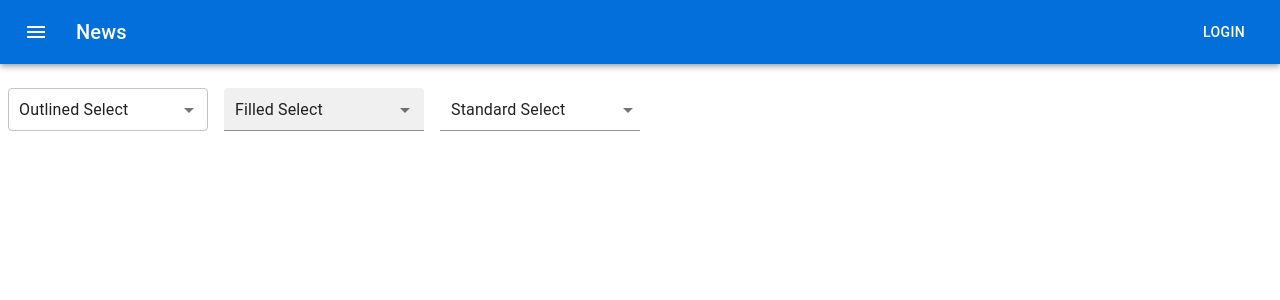
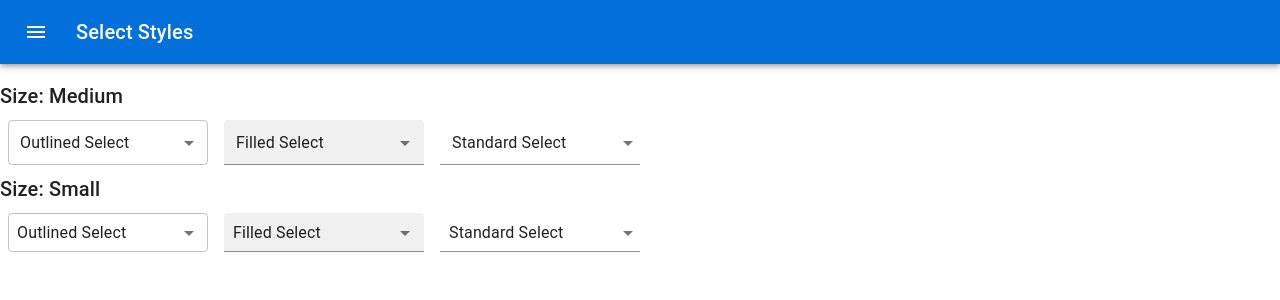
Before and after one commit to Sourav-98/react-mui-styleguide, a React (Create React App) app: page /styleguide/select in a window 1280 px wide. Shown: the top 300 px of the page. Built offline with nearby package versions, Linux system fonts and the light colour scheme.

Commit message:
Additional styleoverrides changes

```diff
--- a/package.json
+++ b/package.json
@@ -48,6 +48,7 @@
     ]
   },
   "devDependencies": {
+    "@babel/plugin-proposal-private-property-in-object": "^7.21.11",
     "@types/react-router-dom": "^5.3.3"
   }
 }
--- a/src/Components/StyleGuides/AutoComplete/index.tsx
+++ b/src/Components/StyleGuides/AutoComplete/index.tsx
@@ -1,4 +1,4 @@
-import { Autocomplete, Box, TextField } from "@mui/material"
+import { Autocomplete, Box, TextField, Typography } from "@mui/material"
 import { useEffect } from "react";
 
 
@@ -13,6 +13,8 @@ const AutoCompleteStyleGuide: React.FC = (): JSX.Element => {
   });
 
   return (
+    <Box display='flex' flexDirection={'column'}>
+      <Typography variant="h6">Size: Medium</Typography>
       <Box display={'flex'} flexDirection={'row'}>
         <Autocomplete
           sx={{ m: 1, width: 200 }}
@@ -30,6 +32,29 @@ const AutoCompleteStyleGuide: React.FC = (): JSX.Element => {
           renderInput={(props) => (<TextField variant="standard" {...props} placeholder="Standard Autocomplete" />)}
         />
       </Box>
+      <Typography variant="h6">Size: Small</Typography>
+      <Box display={'flex'} flexDirection={'row'}>
+        <Autocomplete
+          size="small"
+          sx={{ m: 1, width: 200 }}
+          options={[]}
+          renderInput={(props) => (<TextField {...props} placeholder="Outlined Autocomplete" />)}
+        />
+        <Autocomplete
+          size="small"
+          sx={{ m: 1, width: 200 }}
+          options={[]}
+          renderInput={(props) => (<TextField variant="filled" {...props} placeholder="Filled Autocomplete" />)}
+        />
+        <Autocomplete
+          size="small"
+          sx={{ m: 1, width: 200 }}
+          options={[]}
+          renderInput={(props) => (<TextField variant="standard" {...props} placeholder="Standard Autocomplete" />)}
+        />
+      </Box>
+    </Box>
+
   )
 }
 
--- a/src/Components/StyleGuides/SelectFields/index.tsx
+++ b/src/Components/StyleGuides/SelectFields/index.tsx
@@ -1,4 +1,4 @@
-import { Box, MenuItem, Select } from "@mui/material"
+import { Box, MenuItem, Select, Typography } from "@mui/material"
 import { useEffect } from "react";
 
 const SelectFieldsStyleGuide: React.FC = (): JSX.Element => {
@@ -12,7 +12,9 @@ const SelectFieldsStyleGuide: React.FC = (): JSX.Element => {
   }, []);
 
   return (
-    <Box>
+    <Box display='flex' flexDirection={'column'}>
+      <Typography variant="h6">Size: Medium</Typography>
+      <Box display={'flex'} flexDirection={'row'}>
         <Select
           sx={{ m: 1, width: 200 }}
           value={1}
@@ -34,6 +36,33 @@ const SelectFieldsStyleGuide: React.FC = (): JSX.Element => {
           <MenuItem value={1}>Standard Select</MenuItem>
         </Select>
       </Box>
+      <Typography variant="h6">Size: Small</Typography>
+      <Box display={'flex'} flexDirection={'row'}>
+        <Select
+          size="small"
+          sx={{ m: 1, width: 200 }}
+          value={1}
+        >
+          <MenuItem value={1}>Outlined Select</MenuItem>
+        </Select>
+        <Select
+          size="small"
+          sx={{ m: 1, width: 200 }}
+          variant="filled"
+          value={1}
+        >
+          <MenuItem value={1}>Filled Select</MenuItem>
+        </Select>
+        <Select
+          size="small"
+          sx={{ m: 1, width: 200 }}
+          variant="standard"
+          value={1}
+        >
+          <MenuItem value={1}>Standard Select</MenuItem>
+        </Select>
+      </Box>
+    </Box>
   )
 }
 
--- a/src/Components/StyleGuides/TextFields/index.tsx
+++ b/src/Components/StyleGuides/TextFields/index.tsx
@@ -1,7 +1,14 @@
-import { Box, TextField } from "@mui/material";
+import { Box, TextField, Typography } from "@mui/material";
 import { useEffect } from "react";
+import { Await, useLoaderData } from "react-router-dom";
 
 const TextFieldStyleGuide: React.FC = (): JSX.Element => {
+
+  const loaderData = useLoaderData();
+
+  useEffect(() => {
+    console.log('TextField loader data', loaderData);
+  }, [loaderData])
 
   useEffect(() => {
     console.log('TextFieldStyleGuide rendered - Onetime useEffect......');
@@ -12,7 +19,14 @@ const TextFieldStyleGuide: React.FC = (): JSX.Element => {
   }, []);
 
   return (
+    <Await
+      resolve={loaderData}
+      errorElement={
+        <div>Could not load reviews 😬</div>
+      }
+      children={(resolvedReviews) => (
         <Box display={'flex'} flexDirection={'column'} sx={{ p: 2 }}>
+          <Typography variant="h6">{`Color`}</Typography>
           <Box display={'flex'} flexDirection={'row'}>
             <TextField disabled sx={{ m: 1, width: 200 }} placeholder='Outlined Disabled'></TextField>
             <TextField sx={{ m: 1, width: 200 }} placeholder='Outlined Primary'></TextField>
@@ -43,7 +57,21 @@ const TextFieldStyleGuide: React.FC = (): JSX.Element => {
             <TextField variant="standard" color="warning" sx={{ m: 1, width: 200 }} placeholder='Standard Warning'></TextField>
             <TextField variant="standard" color="info" sx={{ m: 1, width: 200 }} placeholder='Standard Info'></TextField>
           </Box>
+          <Typography variant="h6">{`Size`}</Typography>
+          <Box display={'flex'} flexDirection={'row'}>
+            <TextField sx={{ m: 1, width: 200 }} placeholder='Outlined Medium'></TextField>
+            <TextField variant="filled" sx={{ m: 1, width: 200 }} placeholder='Filled Medium'></TextField>
+            <TextField variant="standard" sx={{ m: 1, width: 200 }} placeholder='Standard Medium'></TextField>
           </Box>
+          <Box display={'flex'} flexDirection={'row'}>
+            <TextField size="small" sx={{ m: 1, width: 200 }} placeholder='Outlined Small'></TextField>
+            <TextField size="small" variant="filled" sx={{ m: 1, width: 200 }} placeholder='Filled Small'></TextField>
+            <TextField size="small" variant="standard" sx={{ m: 1, width: 200 }} placeholder='Standard Small'></TextField>
+          </Box>
+        </Box>
+      )}
+    />
+
   )
 }
 
--- a/src/Components/StyleGuide.tsx
+++ b/src/Components/StyleGuides/index.tsx
@@ -1,6 +1,6 @@
 import { AppBar, Button, CircularProgress, Drawer, IconButton, List, ListItem, ListItemText, Toolbar, Typography } from "@mui/material";
 import { Suspense, useEffect, useState } from "react";
-import { Outlet } from "react-router-dom";
+import { Outlet, useLocation } from "react-router-dom";
 import MenuIcon from '@mui/icons-material/Menu';
 import { Link } from "react-router-dom";
 
@@ -8,14 +8,23 @@ const StyleGuide: React.FC = (): JSX.Element => {
 
   const [drawerOpen, setDrawerOpen] = useState<boolean>(false);
 
+  const { pathname } = useLocation();
+
   useEffect(() => {
     console.log('StyleGuide rendered - Onetime useEffect...');
   }, []);
 
+  useEffect(() => {
+    console.log('StyleGuide rendered - All time useEffect...');
+  });
+
+  useEffect(() => {
+    setDrawerOpen(false);
+  }, [pathname]);
 
   return (
     <>
-      <AppBar position="static" sx={{ mb: 2 }}>
+      <AppBar position="sticky" sx={{ mb: 2 }}>
         <Toolbar>
           <IconButton
             size="large"
@@ -28,9 +37,10 @@ const StyleGuide: React.FC = (): JSX.Element => {
             <MenuIcon />
           </IconButton>
           <Typography variant="h6" component="div" sx={{ flexGrow: 1 }}>
-            News
+            {
+              pathname.includes('/textfield') ? 'TextField Styles' : pathname.includes('/select') ? 'Select Styles' : pathname.includes('/autocomplete') ? 'Autocomplete Styles' : ''
+            }
           </Typography>
-          <Button color="inherit">Login</Button>
         </Toolbar>
       </AppBar>
       <Drawer
--- a/src/Theme/AppTheme.ts
+++ b/src/Theme/AppTheme.ts
@@ -1,13 +1,24 @@
-import { createTheme, filledInputClasses, inputClasses, outlinedInputClasses, inputBaseClasses } from "@mui/material";
+import {
+  createTheme,
+  filledInputClasses,
+  inputClasses,
+  outlinedInputClasses,
+  inputBaseClasses,
+} from "@mui/material";
 
 const stdInputPadding = {
-  paddingLR: 11,
-  paddingTB: 10
+  LR: 12,
+  TB: 11,
+};
+
+const smallInputPadding = {
+  LR: 9,
+  TB: 8
 }
 
 const theme = createTheme({
   palette: {
-    mode: 'light',
+    mode: "light",
     primary: {
       main: "#026fdb",
       light: "#0270de",
@@ -18,61 +29,100 @@ const theme = createTheme({
     MuiInputBase: {
       styleOverrides: {
         root: {
-          // backgroundColor: '#fff'
-        }
-      }
+          [`& > .${inputBaseClasses.input}`]: {
+            paddingTop: `${stdInputPadding.TB}px`,
+            paddingBottom: `${stdInputPadding.TB}px`,
+            paddingLeft: `${stdInputPadding.LR}px`,
+          },
+          [`& > .${inputBaseClasses.inputSizeSmall}`]: {
+            paddingTop: `${smallInputPadding.TB}px`,
+            paddingBottom: `${smallInputPadding.TB}px`,
+            paddingLeft: `${smallInputPadding.LR}px`,
+          },
+          paddingTop: 0,
+          paddingBottom: 0,
+          paddingLeft: 0,
+        },
+        sizeSmall: {
+          [`& > .${inputBaseClasses.inputSizeSmall}`]: {
+            paddingTop: `${smallInputPadding.TB}px`,
+            paddingBottom: `${smallInputPadding.TB}px`,
+            paddingLeft: `${smallInputPadding.LR}px`,
+          },
+          [`& > .${inputBaseClasses.inputSizeSmall}`]: {
+            paddingTop: `${smallInputPadding.TB}px`,
+            paddingBottom: `${smallInputPadding.TB}px`,
+            paddingLeft: `${smallInputPadding.LR}px`,
+          },
+          paddingTop: 0,
+          paddingBottom: 0,
+          paddingLeft: 0,
+        },
+      },
     },
     MuiInput: {
       styleOverrides: {
-        root: ({ownerState, theme}) => ({
-          [`&:not(.${inputBaseClasses.disabled},.${inputBaseClasses.error}):hover::before`]: {
-            borderWidth: '1px',
-            borderColor: ownerState.color === 'secondary' ? theme.palette.secondary.main
-              : ownerState.color === 'success' ? theme.palette.success.main
-              : ownerState.color === 'warning' ? theme.palette.warning.main
-              : ownerState.color === 'error' ? theme.palette.error.main
-              : ownerState.color === 'info' ? theme.palette.info.main
-              : theme.palette.primary.main
-          }
+        root: ({ ownerState, theme }) => ({
+          [`&:not(.${inputBaseClasses.disabled},.${inputBaseClasses.error}):hover::before`]:
+            {
+              borderWidth: "1px",
+              borderColor:
+                ownerState.color === "secondary"
+                  ? theme.palette.secondary.main
+                  : ownerState.color === "success"
+                  ? theme.palette.success.main
+                  : ownerState.color === "warning"
+                  ? theme.palette.warning.main
+                  : ownerState.color === "error"
+                  ? theme.palette.error.main
+                  : ownerState.color === "info"
+                  ? theme.palette.info.main
+                  : theme.palette.primary.main,
+            },
         }),
-        input: {
-          padding: `${stdInputPadding.paddingTB}px ${stdInputPadding.paddingLR}px`
-        }
-      }
+      },
     },
     MuiFilledInput: {
       styleOverrides: {
-        root: ({ownerState, theme}) => ({
-          [`&:not(.${inputBaseClasses.disabled},.${inputBaseClasses.error}):hover::before`]: {
-            borderColor: ownerState.color === 'secondary' ? theme.palette.secondary.main
-            : ownerState.color === 'success' ? theme.palette.success.main
-            : ownerState.color === 'warning' ? theme.palette.warning.main
-            : ownerState.color === 'error' ? theme.palette.error.main
-            : ownerState.color === 'info' ? theme.palette.info.main
-            : theme.palette.primary.main
-          }
+        root: ({ ownerState, theme }) => ({
+          [`&:not(.${inputBaseClasses.disabled},.${inputBaseClasses.error}):hover::before`]:
+            {
+              borderColor:
+                ownerState.color === "secondary"
+                  ? theme.palette.secondary.main
+                  : ownerState.color === "success"
+                  ? theme.palette.success.main
+                  : ownerState.color === "warning"
+                  ? theme.palette.warning.main
+                  : ownerState.color === "error"
+                  ? theme.palette.error.main
+                  : ownerState.color === "info"
+                  ? theme.palette.info.main
+                  : theme.palette.primary.main,
+            },
         }),
-        input: {
-          padding: `${stdInputPadding.paddingTB}px ${stdInputPadding.paddingLR}px`
-        }
-      }
+      },
     },
     MuiOutlinedInput: {
       styleOverrides: {
-        root: ({ownerState, theme}) => ({
-          [`&:not(.${inputBaseClasses.disabled},.${inputBaseClasses.error}):hover > fieldset`]: {
-            borderColor: ownerState.color === 'secondary' ? theme.palette.secondary.main
-            : ownerState.color === 'success' ? theme.palette.success.main
-            : ownerState.color === 'warning' ? theme.palette.warning.main
-            : ownerState.color === 'error' ? theme.palette.error.main
-            : ownerState.color === 'info' ? theme.palette.info.main
-            : theme.palette.primary.main
-          }
+        root: ({ ownerState, theme }) => ({
+          [`&:not(.${inputBaseClasses.disabled},.${inputBaseClasses.error}):hover > fieldset`]:
+            {
+              borderColor:
+                ownerState.color === "secondary"
+                  ? theme.palette.secondary.main
+                  : ownerState.color === "success"
+                  ? theme.palette.success.main
+                  : ownerState.color === "warning"
+                  ? theme.palette.warning.main
+                  : ownerState.color === "error"
+                  ? theme.palette.error.main
+                  : ownerState.color === "info"
+                  ? theme.palette.info.main
+                  : theme.palette.primary.main,
+            },
         }),
-        input: {
-          padding: `${stdInputPadding.paddingTB}px ${stdInputPadding.paddingLR}px`
-        }
-      }
+      },
     },
     MuiTextField: {
       defaultProps: {
@@ -81,29 +131,24 @@ const theme = createTheme({
     },
     MuiAutocomplete: {
       styleOverrides: {
-        inputRoot: {
-          [`& > .${filledInputClasses.input}`]: {
-            paddingTop: `${stdInputPadding.paddingTB}px`,
-            paddingBottom: `${stdInputPadding.paddingTB}px`,
-            paddingLeft: `${stdInputPadding.paddingLR}px`,
+        inputRoot: ({ ownerState }) => ({
+          [`& > .${inputBaseClasses.inputSizeSmall}`]: {
+            paddingTop: `${smallInputPadding.TB}px !important`,
+            paddingBottom: `${smallInputPadding.TB}px !important`,
+            paddingLeft: `${smallInputPadding.LR}px !important`,
           },
-          [`& > .${inputClasses.input}`]: {
-            paddingTop: `${stdInputPadding.paddingTB}px`,
-            paddingBottom: `${stdInputPadding.paddingTB}px`,
-            paddingLeft: `${stdInputPadding.paddingLR}px`,
+          [`& > .${inputBaseClasses.input}`]: {
+            paddingTop: `${stdInputPadding.TB}px`,
+            paddingBottom: `${stdInputPadding.TB}px`,
+            paddingLeft: `${stdInputPadding.LR}px`,
           },
-          [`& > .${outlinedInputClasses.input}`]: {
-            paddingTop: `${stdInputPadding.paddingTB}px`,
-            paddingBottom: `${stdInputPadding.paddingTB}px`,
-            paddingLeft: `${stdInputPadding.paddingLR}px`,
-          },
-          paddingTop: 0,
-          paddingBottom: 0,
-          paddingLeft: 0,
-        },
-      }
-    }
-  }
+          paddingTop: "0px !important",
+          paddingBottom: "0px !important",
+          paddingLeft: "0px !important",
+        }),
+      },
+    },
+  },
 });
 
 export default theme;
--- a/src/router.config.tsx
+++ b/src/router.config.tsx
@@ -1,11 +1,11 @@
 import { Navigate, createBrowserRouter } from "react-router-dom"
-import StyleGuide from "./Components/StyleGuide"
+import StyleGuide from "./Components/StyleGuides";
 import { styleGuidesRouterConfig } from "./Components/StyleGuides/styleGuideRouter.config"
 export const mainRouterConfig = createBrowserRouter([
     {
         path: '/styleguide',
         element: <StyleGuide/>,
-        children: styleGuidesRouterConfig
+        children: styleGuidesRouterConfig,
     },
     {
         path: '/',
```
Also changed, not shown: src/Components/StyleGuides/styleGuideRouter.config.tsx (+4 -4 lines), 1 other file (tests, documents, lock files or other folders). Lines whose indentation alone changed are shown as unchanged.
